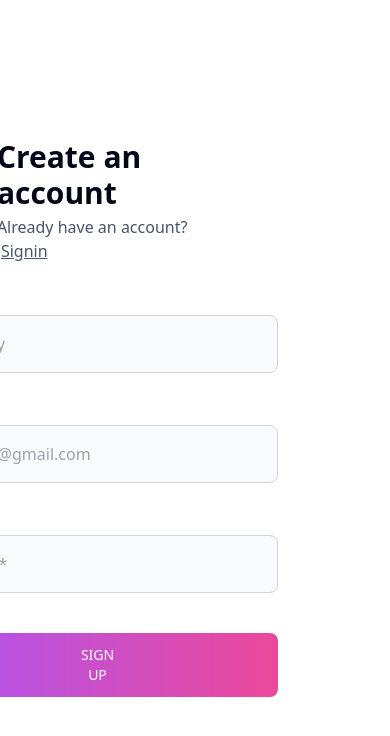
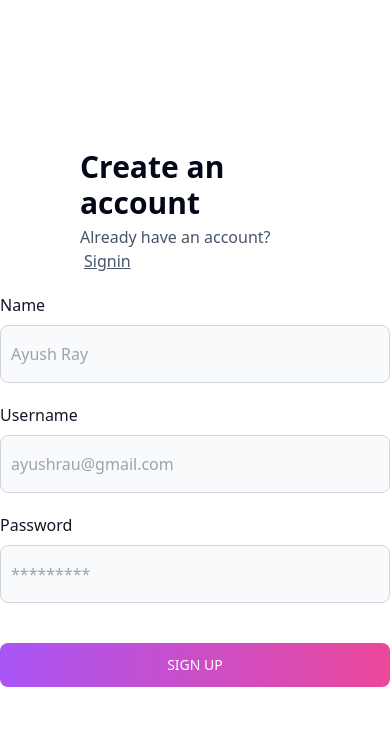
Before and after one commit to AyushRay06/Blog-web, a React (Vite) app in the folder blog-main/frontend/: page /signup in a window 390 px wide. Shown: the top 736 px of the page. Built offline with nearby package versions, Linux system fonts and the light colour scheme.

Commit message:
Auth-page-made-Responsive

```diff
--- a/blog-main/frontend/src/pages/Signin.tsx
+++ b/blog-main/frontend/src/pages/Signin.tsx
@@ -3,11 +3,11 @@
 
 export const Signin = () => {
   return (
-    <div className="grid grid-cols-2">
+    <div className=" grid grid-cols-1 lg:grid-cols-2">
       <div>
         <Auth type="signin" />
       </div>
-      <div className="invisible lg:visible">
+      <div className="hidden lg:block">
         <Quote />
       </div>
     </div>
--- a/blog-main/frontend/src/pages/Signup.tsx
+++ b/blog-main/frontend/src/pages/Signup.tsx
@@ -3,11 +3,11 @@
 
 export const Signup = () => {
   return (
-    <div className="grid grid-cols-2">
+    <div className=" grid grid-cols-1 lg:grid-cols-2">
       <div>
         <Auth type="signup" />
       </div>
-      <div className="invisible lg:visible">
+      <div className="hidden lg:block">
         <Quote />
       </div>
     </div>
```
